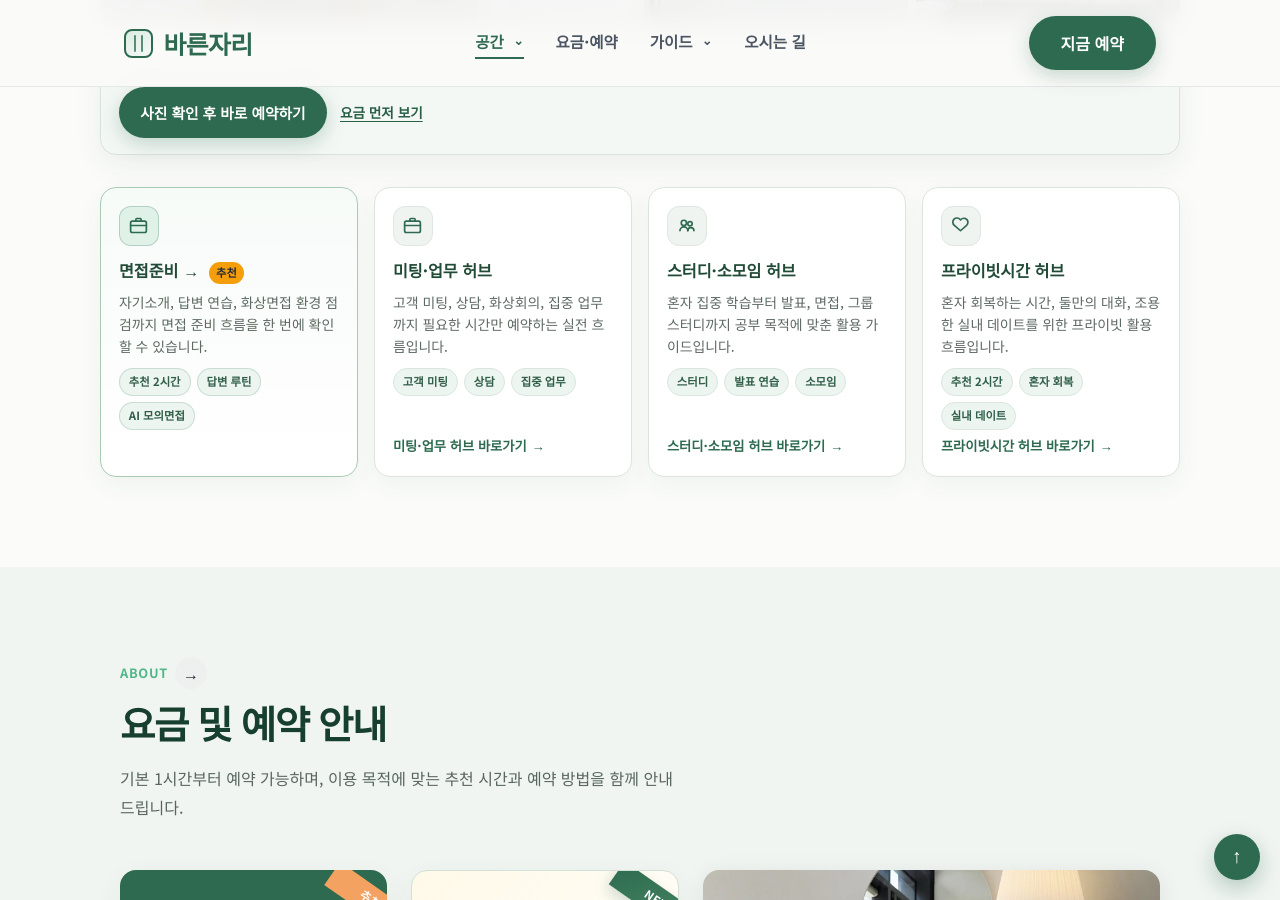
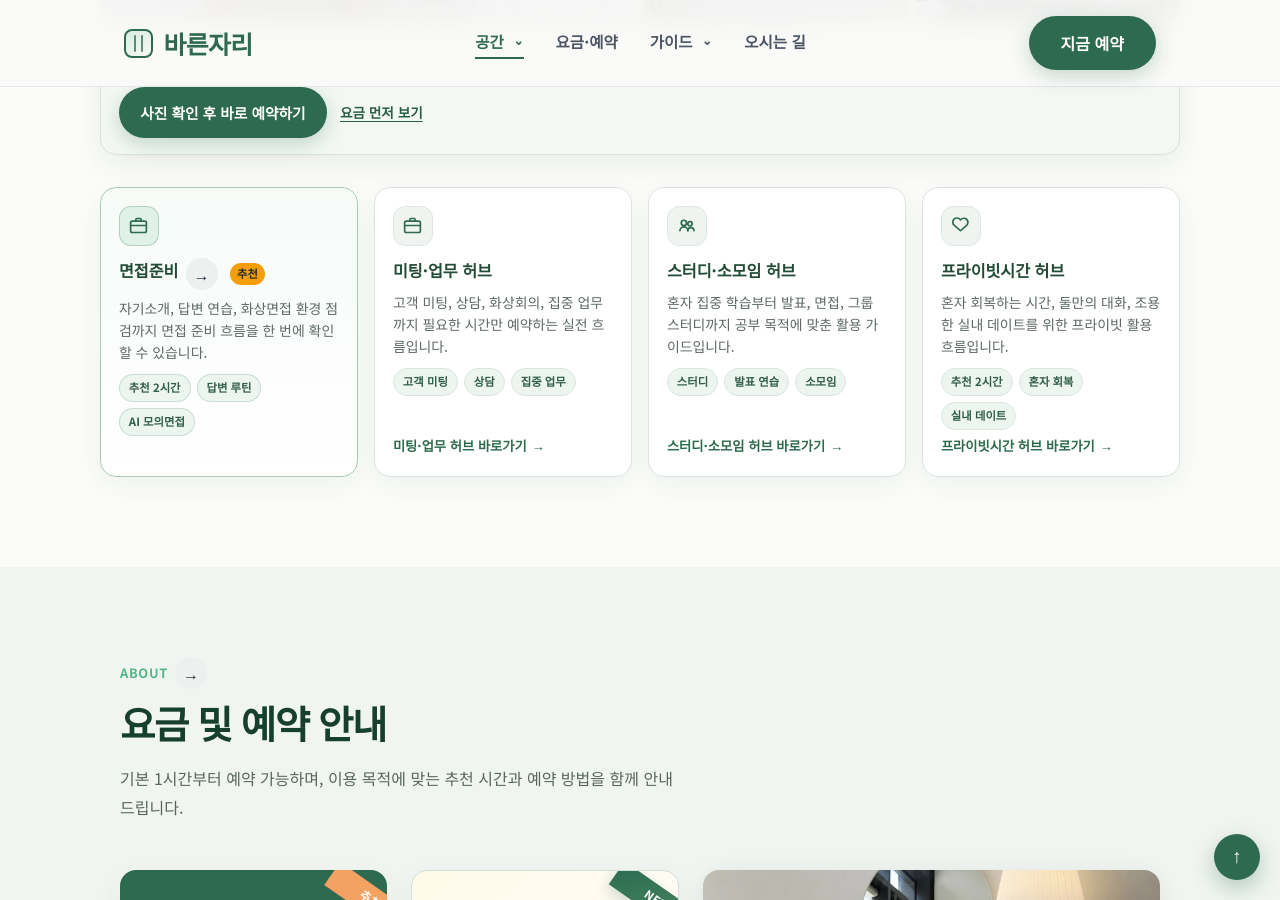
Before and after one commit to bareunspace/blog, a Jekyll site: the page built from index.html, in a window 1280 px wide and 900 px high, scrolled down 1483 px. Built offline with Jekyll 4.4.1, drawn with Linux system fonts in a browser that asks for light colours.

Commit message:
Match interview card arrow with about style

```diff
--- a/index.html
+++ b/index.html
@@ -107,7 +107,11 @@
       <div class="features-grid">
         <article class="feature-card feature-card-primary">
           <div class="feature-icon"><svg aria-hidden="true"><use href="#i-briefcase"></use></svg></div>
-          <h3><a href="https://m.place.naver.com/place/2041312316/ticket" target="_blank" rel="noopener noreferrer" class="feature-title-link" aria-label="네이버 예약 페이지에서 면접준비 예약하기">면접준비 <span aria-hidden="true">→</span></a> <span class="feature-priority" aria-label="주력 허브">추천</span></h3>
+          <div class="feature-title-row">
+            <h3>면접준비</h3>
+            <a class="blog-guide-category-link" href="https://m.place.naver.com/place/2041312316/ticket" target="_blank" rel="noopener noreferrer" aria-label="네이버 예약 페이지에서 면접준비 예약하기">→</a>
+            <span class="feature-priority" aria-label="주력 허브">추천</span>
+          </div>
           <p>자기소개, 답변 연습, 화상면접 환경 점검까지 면접 준비 흐름을 한 번에 확인할 수 있습니다.</p>
           <ul class="feature-quick-list" aria-label="면접준비 허브 포인트">
             <li>추천 2시간</li>
```
Also changed, not shown: styles/main.css.
